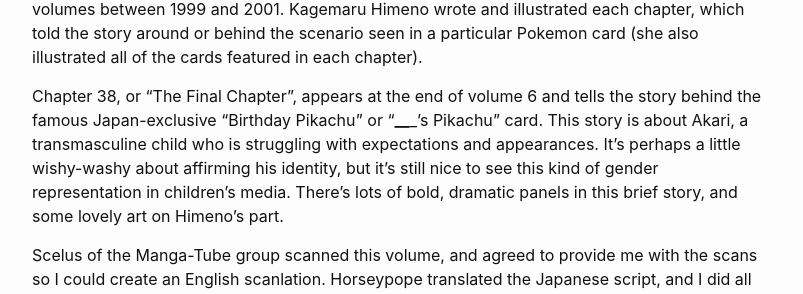
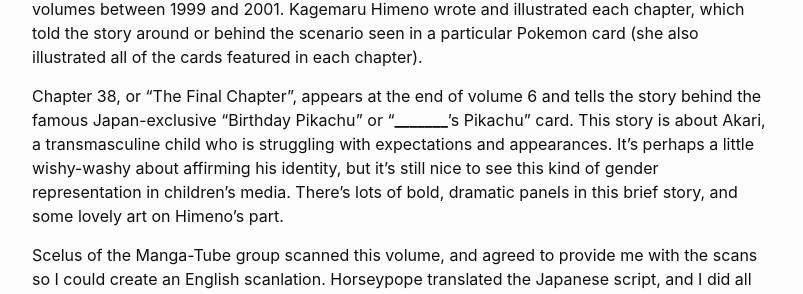
Before and after one commit to lupiter/miloscat, a Jekyll site: the page built from _scanlations/HIBAPC_Pika.md, in a window 1280 px wide. Shown: the part 596-890 px from the top of the page, without its empty margins (238-1041 px from the left). Built offline with Jekyll 4.4.1, drawn with Linux system fonts in a browser that asks for light colours.

```diff
--- a/_scanlations/HIBAPC_Pika.md
+++ b/_scanlations/HIBAPC_Pika.md
@@ -13,7 +13,7 @@ grouping: Manga
 
 “How I Became a Pokemon Card” or “Pokemon Card ni Natta Wake” was a manga released in six volumes between 1999 and 2001. Kagemaru Himeno wrote and illustrated each chapter, which told the story around or behind the scenario seen in a particular Pokemon card (she also illustrated all of the cards featured in each chapter).
 
-<span>Chapter 38, or “The Final Chapter”, appears at the end of volume 6 and tells the story behind the famous Japan-exclusive “Birthday Pikachu” or “_______’s Pikachu” card. This story is about Akari, a transmasculine child who is struggling with expectations and appearances. It’s perhaps a little wishy-washy about affirming his identity, but it’s still nice to see this kind of gender representation in children’s media. There’s lots of bold, dramatic panels in this brief story, and some lovely art on Himeno’s part.</span>
+<span>Chapter 38, or “The Final Chapter”, appears at the end of volume 6 and tells the story behind the famous Japan-exclusive “Birthday Pikachu” or “**_______**’s Pikachu” card. This story is about Akari, a transmasculine child who is struggling with expectations and appearances. It’s perhaps a little wishy-washy about affirming his identity, but it’s still nice to see this kind of gender representation in children’s media. There’s lots of bold, dramatic panels in this brief story, and some lovely art on Himeno’s part.</span>
 
 Scelus of the Manga-Tube group scanned this volume, and agreed to provide me with the scans so I could create an English scanlation. Horseypope translated the Japanese script, and I did all the cleaning, editing, typesetting, etc. I’m happy with how it turned out, and thankful to my friends whose perspectives I sought on the nuances of Akari’s character.
 
```
